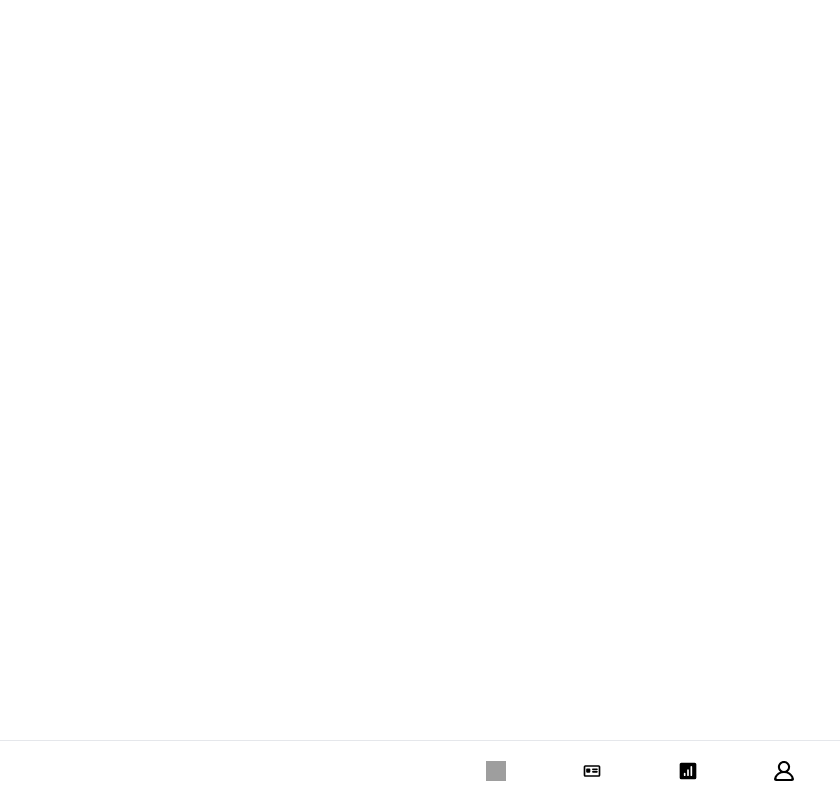
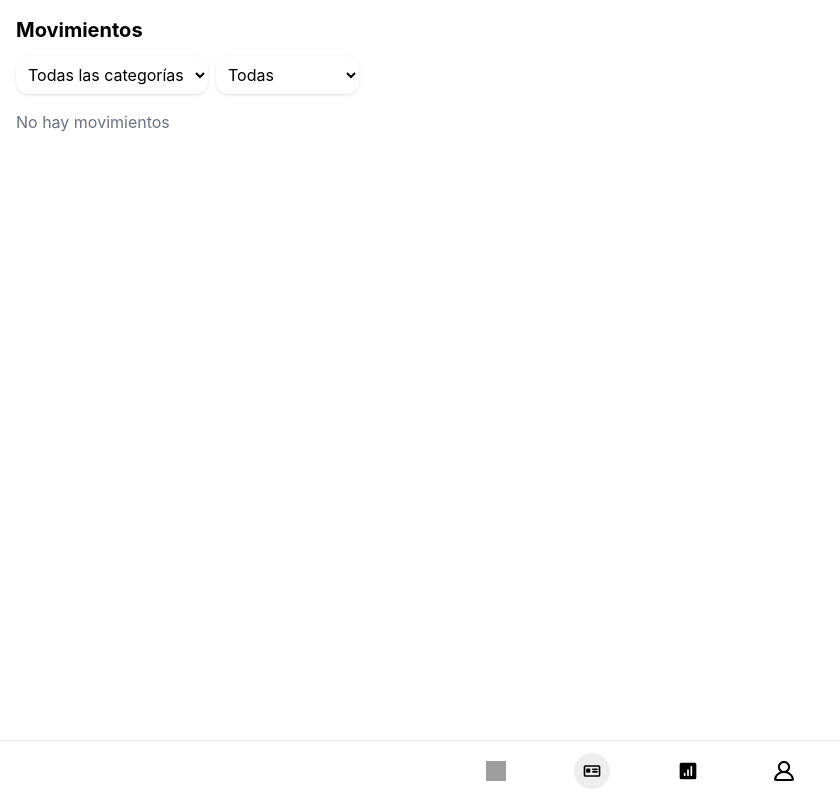
Before and after one commit to matiibuffaRC/desarrollo-trabajo-practico2, a React (Vite) app: page /activity in a window 1280 px wide. Before the commit this address had no page. Shown: the whole page, without its empty margins (0-840 px from the left). Built offline with nearby package versions, Linux system fonts and the light colour scheme; grey boxes are pictures that could not be loaded.

Commit message:
Seccion de movimientos terminada

```diff
--- a/src/App.jsx
+++ b/src/App.jsx
@@ -1,17 +1,33 @@
 import FooterComponent from "./assets/Components/FooterComponent"
 import { BrowserRouter, Routes, Route, Link} from "react-router-dom";
-import { useState } from "react";
+import { useState, useEffect } from "react"; // Agrega useEffect
 
 // Import pages
 import Homepage from "./assets/Pages/Homepage.jsx";
+import ActivityPage from "./assets/Pages/ActivityPage.jsx";
+import StatsPage from "./assets/Pages/StatsPage.jsx";
+import ProfilePage from "./assets/Pages/ProfilePage.jsx";
 //
 
 function App() {
-  const [movements, setMovements] = useState([]); // Arrancaría vacío
+  // Carga inicial desde localStorage (o vacío si no hay nada)
+  const [movements, setMovements] = useState(() => {
+    const saved = localStorage.getItem('movements');
+    return saved ? JSON.parse(saved) : [];
+  });
+
+  // Guarda en localStorage cada vez que movements cambie
+  useEffect(() => {
+    localStorage.setItem('movements', JSON.stringify(movements));
+  }, [movements]);
+
   return (
     <BrowserRouter>
       <Routes>
         <Route path="/" element={<Homepage movements={movements} setMovements={setMovements}/>}/>
+        <Route path="/activity" element={<ActivityPage movements={movements} />}/>
+        <Route path="/stats" element={<StatsPage />}/>
+        <Route path="/profile" element={<ProfilePage />}/>
       </Routes>
       <FooterComponent></FooterComponent>
     </BrowserRouter>
--- a/src/assets/Components/FooterComponent.jsx
+++ b/src/assets/Components/FooterComponent.jsx
@@ -1,4 +1,5 @@
 import React from 'react';
+import { NavLink } from 'react-router-dom';
 
 //Import icons
 import homeIcon from "../icons/homeIcon.svg";
@@ -10,18 +11,38 @@ function FooterComponent() {
     return (
         <div className='bg-white fixed bottom-0 w-screen h-15 flex flex-col justify-center items-center border-t border-gray-200'>
             <div className='flex flex-row items-center justify-center gap-15 w-full'>
-                <div className='hover:bg-[#eee] p-2 rounded-full'>
-                    <img src={homeIcon} alt="Home-icon" className='h-5 w-5 hover:cursor-pointer'/>
-                </div>
-                <div className='hover:bg-[#eee] p-2 rounded-full'>
-                    <img src={cardIcon} alt="Card-icon" className='h-5 w-5 hover:cursor-pointer'/>
-                </div>
-                <div className='hover:bg-[#eee] p-2 rounded-full'>
-                    <img src={statsIcon} alt="" className='h-5 w-5 hover:cursor-pointer'/>
-                </div>
-                <div className='hover:bg-[#eee] p-2 rounded-full'>
-                    <img src={profileIcon} alt="Profile-icon" className='h-5 w-5 hover:cursor-pointer'/>
-                </div>
+                <NavLink
+                    to="/"
+                    className={({ isActive }) =>
+                        `p-2 rounded-full ${isActive ? 'bg-[#eee]' : 'hover:bg-[#eee]'}`
+                    }
+                >
+                    <img src={homeIcon} alt="Home-icon" className='h-5 w-5 cursor-pointer'/>
+                </NavLink>
+                <NavLink
+                    to="/activity"
+                    className={({ isActive }) =>
+                        `p-2 rounded-full ${isActive ? 'bg-[#eee]' : 'hover:bg-[#eee]'}`
+                    }
+                >
+                    <img src={cardIcon} alt="Card-icon" className='h-5 w-5 cursor-pointer'/>
+                </NavLink>
+                <NavLink
+                    to="/stats"
+                    className={({ isActive }) =>
+                        `p-2 rounded-full ${isActive ? 'bg-[#eee]' : 'hover:bg-[#eee]'}`
+                    }
+                >
+                    <img src={statsIcon} alt="" className='h-5 w-5 cursor-pointer'/>
+                </NavLink>
+                <NavLink
+                    to="/profile"
+                    className={({ isActive }) =>
+                        `p-2 rounded-full ${isActive ? 'bg-[#eee]' : 'hover:bg-[#eee]'}`
+                    }
+                >
+                    <img src={profileIcon} alt="Profile-icon" className='h-5 w-5 cursor-pointer'/>
+                </NavLink>
             </div>
         </div>
     )
--- a/src/assets/Components/MovementForm.jsx
+++ b/src/assets/Components/MovementForm.jsx
@@ -4,7 +4,10 @@ function MovementForm({ setMovements, onClose }) {
     const [monto, setMonto] = useState("");
     const [tipo, setTipo] = useState("ingreso");
     const [descripcion, setDescripcion] = useState("");
+    const [categoria, setCategoria] = useState(""); // ✅ nuevo estado
     const [show, setShow] = useState(false);
+
+    const categorias = ["Comida", "Transporte", "Entretenimiento", "Servicios", "Otros"];
 
     useEffect(() => {
         setTimeout(() => setShow(true), 10);
@@ -18,33 +21,41 @@ function MovementForm({ setMovements, onClose }) {
     const handleSubmit = (e) => {
         e.preventDefault();
 
-        // ✅ Validación
         if (!monto || Number(monto) <= 0) {
             alert("Ingresá un monto válido");
             return;
         }
 
-        // ✅ Descripción automática si no hay
+        // ✅ Validar categoría si es gasto
+        if (tipo === "gasto" && !categoria) {
+            alert("Seleccioná una categoría");
+            return;
+        }
+
+        const tipoCapitalizado = tipo.charAt(0).toUpperCase() + tipo.slice(1);
+
         const descripcionFinal =
             descripcion.trim() !== ""
                 ? descripcion
-                : tipo === "ingreso"
+                : tipoCapitalizado === "Ingreso"
                 ? "Ingreso"
                 : "Gasto";
 
         const nuevoMovimiento = {
             id: crypto.randomUUID(),
             monto: Number(monto),
-            tipo,
+            tipo: tipoCapitalizado,
             descripcion: descripcionFinal,
-            fecha: new Date().toISOString() // ✅ fecha automática
+            categoria: tipo === "gasto" ? categoria : null, // ✅ clave
+            fecha: new Date().toISOString()
         };
 
         setMovements(prev => [...prev, nuevoMovimiento]);
 
-        // limpiar form
+        // limpiar
         setMonto("");
         setDescripcion("");
+        setCategoria("");
 
         handleClose();
     };
@@ -52,16 +63,31 @@ function MovementForm({ setMovements, onClose }) {
     return (
         <div className={`fixed inset-0 flex items-end justify-center transition-opacity duration-300 ${show ? "bg-black/40 opacity-100" : "bg-black/0 opacity-0"}`}>
             <form onSubmit={handleSubmit} className={`bg-white h-1/2 w-full p-5 rounded-t-2xl flex flex-col gap-3 transform transition-all duration-300 ${show ? "translate-y-0 opacity-100" : "translate-y-full opacity-0"}`}>
+
                 <h2 className="font-bold text-lg">Nuevo movimiento</h2>
 
                 <input type="number" value={monto} onChange={(e) => setMonto(e.target.value)} placeholder="Monto" className="border p-2 rounded"/>
 
                 <input type="text" value={descripcion} onChange={(e) => setDescripcion(e.target.value)} placeholder="Descripción (opcional)" className="border p-2 rounded"/>
 
-                <select value={tipo} onChange={(e) => setTipo(e.target.value)} className="border p-2 rounded">
+                <select value={tipo} onChange={(e) => {
+                        setTipo(e.target.value);
+                        setCategoria(""); // reset categoría si cambia tipo
+                    }}
+                    className="border p-2 rounded">
                     <option value="ingreso">Ingreso</option>
                     <option value="gasto">Gasto</option>
                 </select>
+
+
+                {tipo === "gasto" && (
+                    <select value={categoria} onChange={(e) => setCategoria(e.target.value)} className="border p-2 rounded">
+                        <option value="">Seleccionar categoría</option>
+                            {categorias.map((cat, index) => (
+                                <option key={index} value={cat}>{cat}</option>
+                        ))}
+                    </select>
+                )}
 
                 <button type="submit" className="bg-black text-white py-2 rounded-xl">
                     Agregar
--- a/src/assets/Components/PrintTotalComponent.jsx
+++ b/src/assets/Components/PrintTotalComponent.jsx
@@ -3,7 +3,7 @@ import plusIcon from "../icons/plus-svgrepo-com.svg";
 
 function PrintTotalComponent({ movements, onAddClick }) {
     const total = movements.reduce((acc, mov) => {
-        return mov.tipo === "ingreso"
+        return mov.tipo === "Ingreso"
         ? acc + mov.monto
         : acc - mov.monto;
     }, 0); //Boludon acordate del valor inicial 0
--- a/src/assets/Components/ShowActivityComponent.jsx
+++ b/src/assets/Components/ShowActivityComponent.jsx
@@ -3,11 +3,11 @@ import React from 'react'
 function ShowActivityComponent({ movements }) {
     const printMovements = () => {
         console.log(movements)
-        return movements.map(mov => (
+        return [...movements].reverse().map(mov => (
             <div key={mov.id} className='bg-[#FEFEFE] flex flex-row justify-between items-start p-3 rounded-xl shadow'>
                 <h2 className='text-md font-bold'>{mov.descripcion}</h2>
                 <div className='flex flex-col items-end'>
-                    <h3 className={`font-bold text-md ${mov.tipo === "ingreso" ? "text-[#00A650]" : ""}`}>{mov.tipo === "ingreso" ? "+" : "-"}${mov.monto.toFixed(2)}</h3>
+                    <h3 className={`font-bold text-md ${mov.tipo === "Ingreso" ? "text-[#00A650]" : ""}`}>{mov.tipo === "Ingreso" ? "+" : "-"}${mov.monto.toFixed(2)}</h3>
                     <h3 className="text-sm text-gray-500">
                         {new Date(mov.fecha).toLocaleDateString("es-AR", {
                             day: "2-digit",
--- /dev/null
+++ b/src/assets/Pages/ActivityPage.jsx
@@ -0,0 +1,90 @@
+import { useState } from "react";
+
+function ActivityPage({ movements }) {
+    const [categoriaFiltro, setCategoriaFiltro] = useState("todas");
+    const [fechaFiltro, setFechaFiltro] = useState("todas");
+
+    const categorias = ["Comida", "Transporte", "Entretenimiento", "Servicios", "Otros"];
+
+    const movimientosFiltrados = movements
+        .filter(mov => {
+        if (categoriaFiltro !== "todas") {
+            if (mov.tipo !== "Gasto") return false; // solo gastos tienen categoría
+            if (mov.categoria !== categoriaFiltro) return false;
+        }
+
+        const fechaMov = new Date(mov.fecha);
+        const hoy = new Date();
+
+        if (fechaFiltro === "hoy") {
+            return fechaMov.toDateString() === hoy.toDateString();
+        }
+
+        if (fechaFiltro === "semana") {
+            const hace7Dias = new Date();
+            hace7Dias.setDate(hoy.getDate() - 7);
+            return fechaMov >= hace7Dias;
+        }
+
+        if (fechaFiltro === "mes") {
+            return (
+            fechaMov.getMonth() === hoy.getMonth() &&
+            fechaMov.getFullYear() === hoy.getFullYear()
+            );
+        }
+
+        return true;
+        })
+        .sort((a, b) => new Date(b.fecha) - new Date(a.fecha));
+
+    return (
+        <div className="p-4">
+        <h2 className="text-xl font-bold mb-3">Movimientos</h2>
+
+        <div className="flex gap-2 mb-4 flex-wrap">
+
+
+            <select value={categoriaFiltro} onChange={(e) => setCategoriaFiltro(e.target.value)}className="p-2 rounded-xl shadow">
+                <option value="todas">Todas las categorías</option>
+                    {categorias.map((cat, i) => (
+                        <option key={i} value={cat}>{cat}</option>
+                    ))}
+            </select>
+
+
+            <select value={fechaFiltro} onChange={(e) => setFechaFiltro(e.target.value)}className="p-2 rounded-xl shadow">
+                <option value="todas">Todas</option>
+                <option value="hoy">Hoy</option>
+                <option value="semana">Últimos 7 días</option>
+                <option value="mes">Este mes</option>
+            </select>
+        </div>
+
+        {movimientosFiltrados.length === 0 ? (
+            <p className="text-gray-500">No hay movimientos</p>
+            ) : (
+            movimientosFiltrados.map(mov => (
+            <div key={mov.id} className='bg-[#FEFEFE] flex flex-row justify-between items-start p-3 rounded-xl shadow mb-2'>
+                <div>
+                    <h2 className='text-md font-bold'>{mov.descripcion}</h2>
+                    {mov.tipo === "Gasto" && (
+                        <p className="text-sm text-gray-500">{mov.categoria}</p>
+                    )}
+                </div>
+                <div className='flex flex-col items-end'>
+                    <h3 className={`font-bold text-md ${mov.tipo === "Ingreso" ? "text-[#00A650]" : ""}`}>{mov.tipo === "Ingreso" ? "+" : "-"}${mov.monto.toFixed(2)}</h3>
+                    <h3 className="text-sm text-gray-500">
+                        {new Date(mov.fecha).toLocaleDateString("es-AR", {
+                            day: "2-digit",
+                            month: "2-digit"
+                        })}
+                    </h3>
+                </div>
+            </div>
+            ))
+        )}
+        </div>
+    );
+}
+
+export default ActivityPage;
--- /dev/null
+++ b/src/assets/Pages/ProfilePage.jsx
@@ -0,0 +1,11 @@
+import React from 'react';
+
+function ProfilePage() {
+  return (
+    <div className="p-3 pb-20 min-h-screen bg-linear-to-b from-white to-[#F4F4F6]">
+      <h1>Página de Perfil</h1>
+    </div>
+  );
+}
+
+export default ProfilePage;
--- /dev/null
+++ b/src/assets/Pages/StatsPage.jsx
@@ -0,0 +1,11 @@
+import React from 'react';
+
+function StatsPage() {
+  return (
+    <div className="p-3 pb-20 min-h-screen bg-linear-to-b from-white to-[#F4F4F6]">
+      <h1>Página de Estadísticas</h1>
+    </div>
+  );
+}
+
+export default StatsPage;
```
